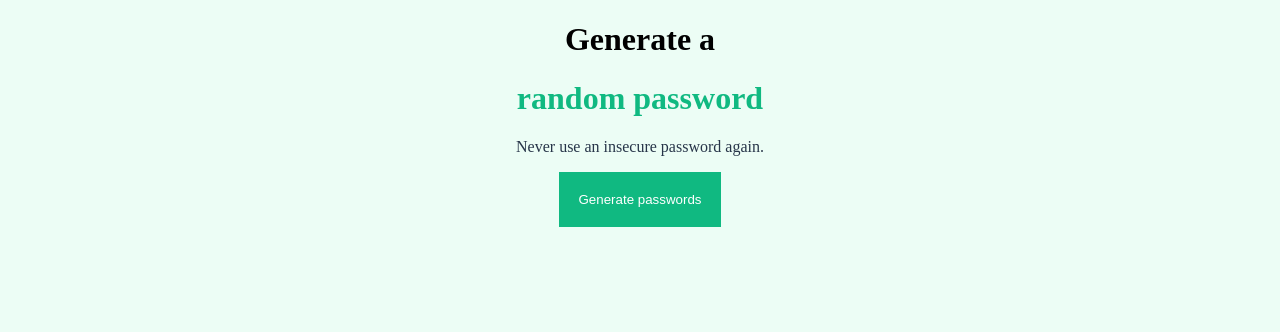
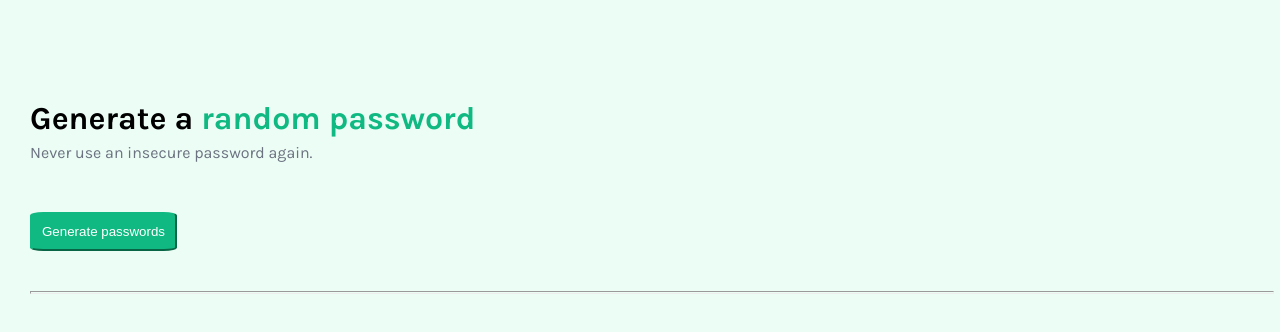
Before and after one commit to JoelErulu/PasswordGenerator, a plain HTML site: page index.html in a window 1280 px wide. Drawn offline with Linux system fonts and the light colour scheme; a web font is replaced by a local one.

Commit message:
More Design Elements

```diff
--- a/index.css
+++ b/index.css
@@ -1,24 +1,37 @@
 body {
     background-color: #ECFDF5;
+    font-family: Karla;
+    margin-left: 30px;
+    margin-top: 100px
+}
+
+hr {
+    margin-top: 40px;
 }
 
 #randomPassword {
     color: #10B981;
+
 }
 
-.firstSection {
-
-    text-align: center;
+.textBody {
+    text-align: left;
 }
 
 
-.firstSection > p {
-    color: #273549;
+.textBody > p {
+    margin-top: -15px;
+    margin-bottom: 50px;
+    color: #6B7280;
 }
+
+
+
 
 button {
     background-color: #10B981;
     color: white;
-    border-style: none;
-    padding: 20px;
+    border-color: #10B981;
+    padding: 10px;
+    border-radius: 9%;
 }
--- a/index.html
+++ b/index.html
@@ -3,17 +3,18 @@
 <head>
     <meta charset="UTF-8">
     <link rel="stylesheet" href="index.css">
+    <link href="https://fonts.googleapis.com/css2?family=Happy+Monkey&family=Karla:ital,wght@0,200..800;1,200..800&display=swap" rel="stylesheet">
     <meta name="viewport" content="width=device-width, initial-scale=1.0">
     <title>Document</title>
 </head>
 <body>
-    <div class="firstSection">
-        <h1> Generate a </h1>
-        <h1> <span id="randomPassword"> random password </span> </h1>
+    <div class="textBody">
+        <h1><b> Generate a
+        <span id="randomPassword"> random password </span> </b></h1>
         <p> Never use an insecure password again.</p>
         <button> Generate passwords </button>
+        <hr width="100%" size="3">
     </div>
-
-
+        <script src="index.js"></script>
 </body>
 </html>
```
